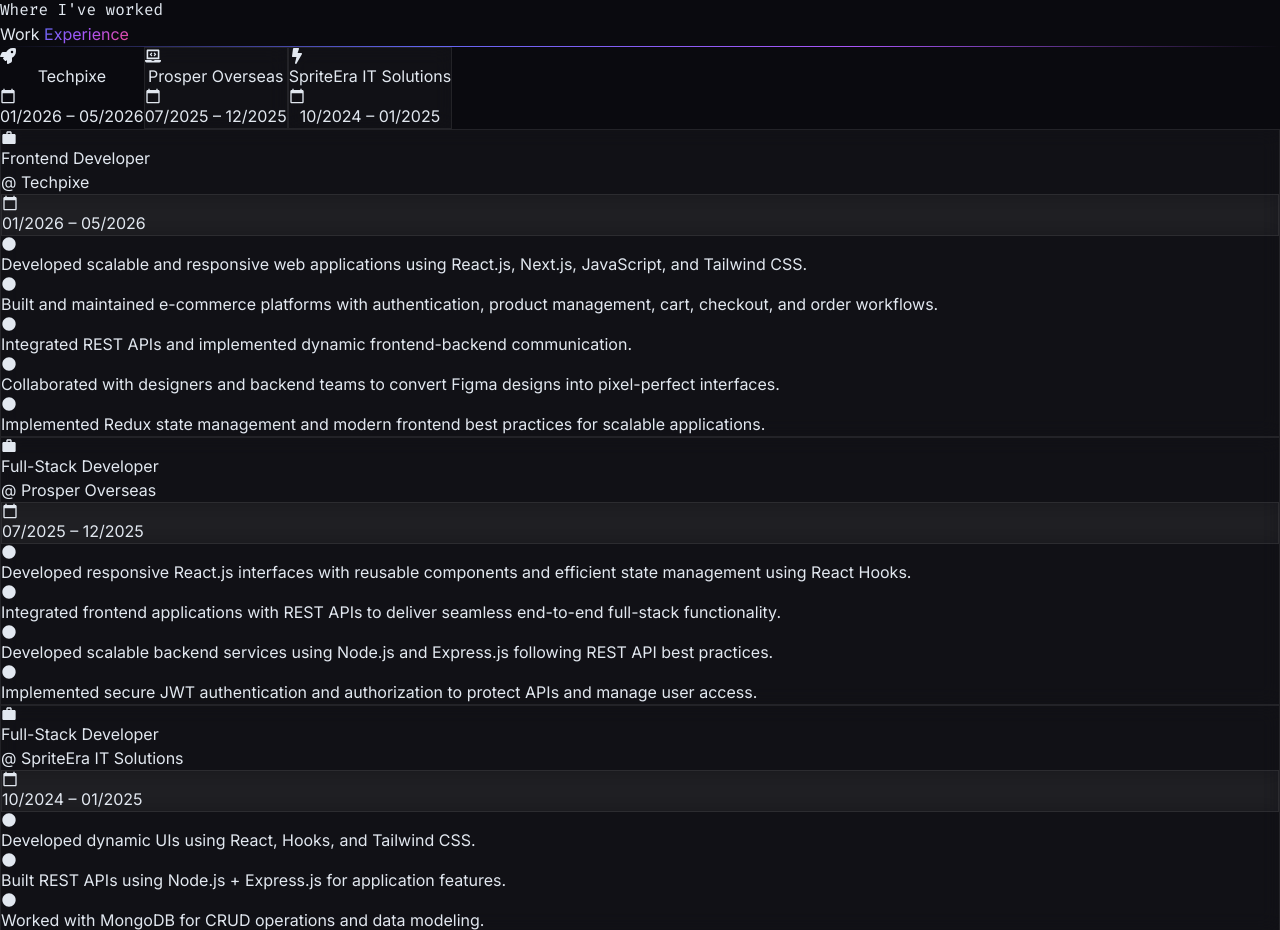
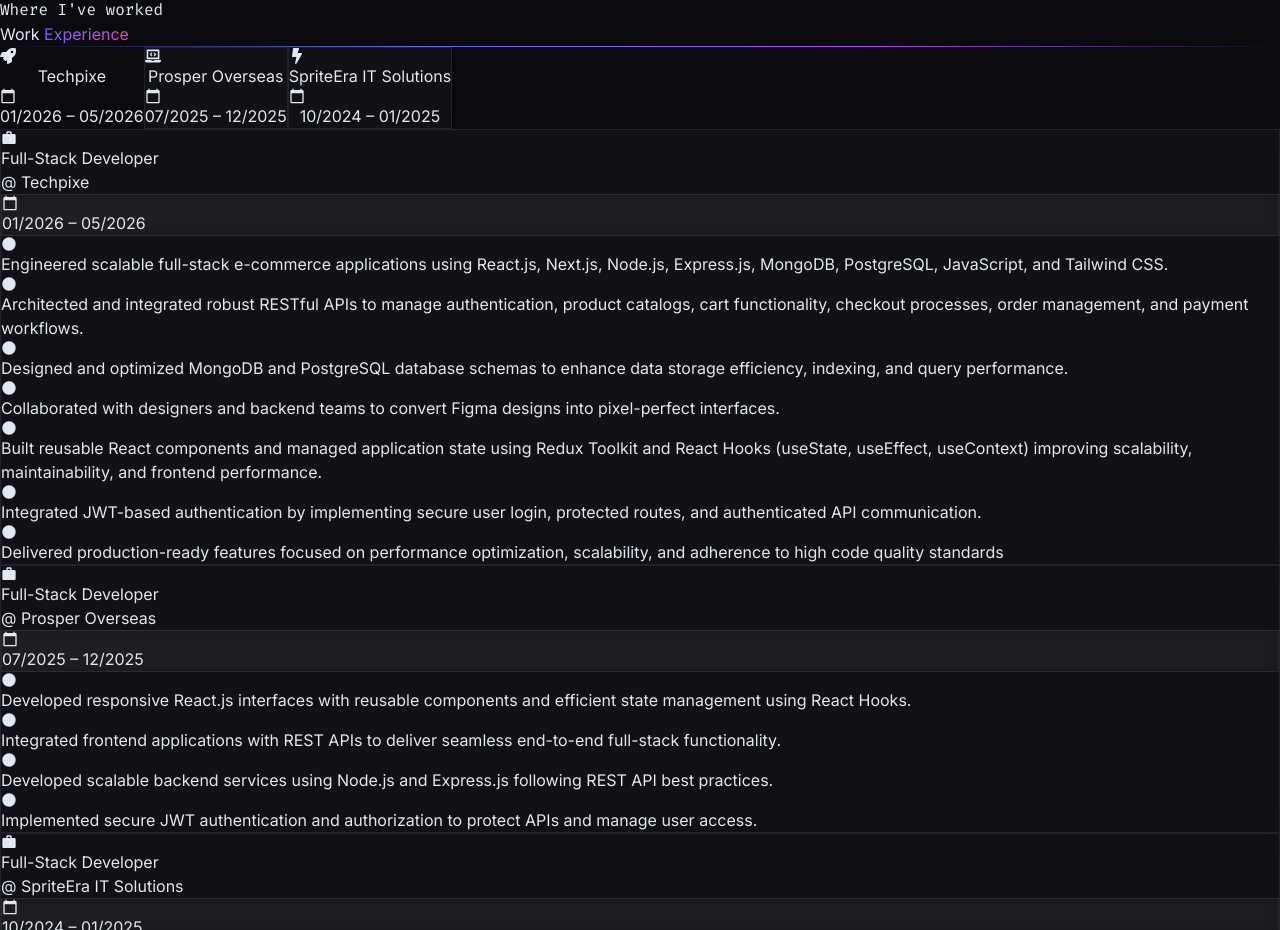
Before and after one commit to venkateshburra/my-portfolio, a React (Vite) app in the folder user/: page / in a window 1280 px wide. Shown: the part 1660-2590 px from the top of the page. Built offline with nearby package versions, Linux system fonts and the light colour scheme.

Commit message:
Update Experience.jsx

```diff
--- a/user/src/components/Experience.jsx
+++ b/user/src/components/Experience.jsx
@@ -18,17 +18,19 @@ function useInView(threshold = 0.1) {
 
 const experiences = [
   {
-    role: 'Frontend Developer',
+    role: 'Full-Stack Developer',
     company: 'Techpixe',
     period: '01/2026 – 05/2026',
     color: 'from-indigo-500 to-purple-600',
     icon: <FaRocket className="text-white text-lg" />,
     points: [
-      'Developed scalable and responsive web applications using React.js, Next.js, JavaScript, and Tailwind CSS.',
-      'Built and maintained e-commerce platforms with authentication, product management, cart, checkout, and order workflows.',
-      'Integrated REST APIs and implemented dynamic frontend-backend communication.',
+      'Engineered scalable full-stack e-commerce applications using React.js, Next.js, Node.js, Express.js, MongoDB, PostgreSQL, JavaScript, and Tailwind CSS.',
+      'Architected and integrated robust RESTful APIs to manage authentication, product catalogs, cart functionality, checkout processes, order management, and payment workflows.',
+      'Designed and optimized MongoDB and PostgreSQL database schemas to enhance data storage efficiency, indexing, and query performance.',
       'Collaborated with designers and backend teams to convert Figma designs into pixel-perfect interfaces.',
-      'Implemented Redux state management and modern frontend best practices for scalable applications.',
+      'Built reusable React components and managed application state using Redux Toolkit and React Hooks (useState, useEffect, useContext) improving scalability, maintainability, and frontend performance.',
+      'Integrated JWT-based authentication by implementing secure user login, protected routes, and authenticated API communication.',
+      'Delivered production-ready features focused on performance optimization, scalability, and adherence to high code quality standards',
     ],
   },
   {
```
